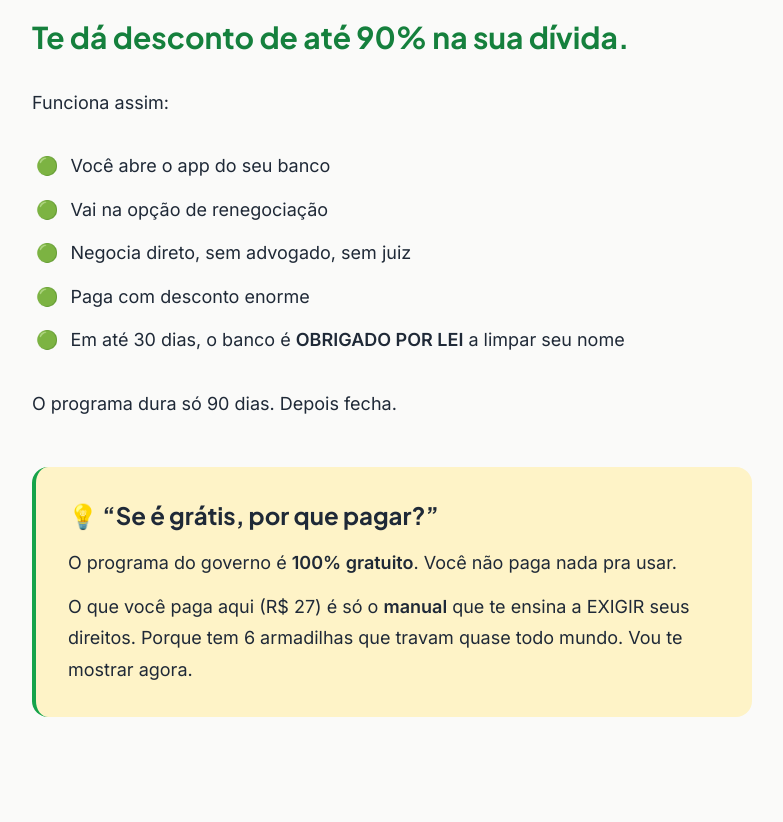
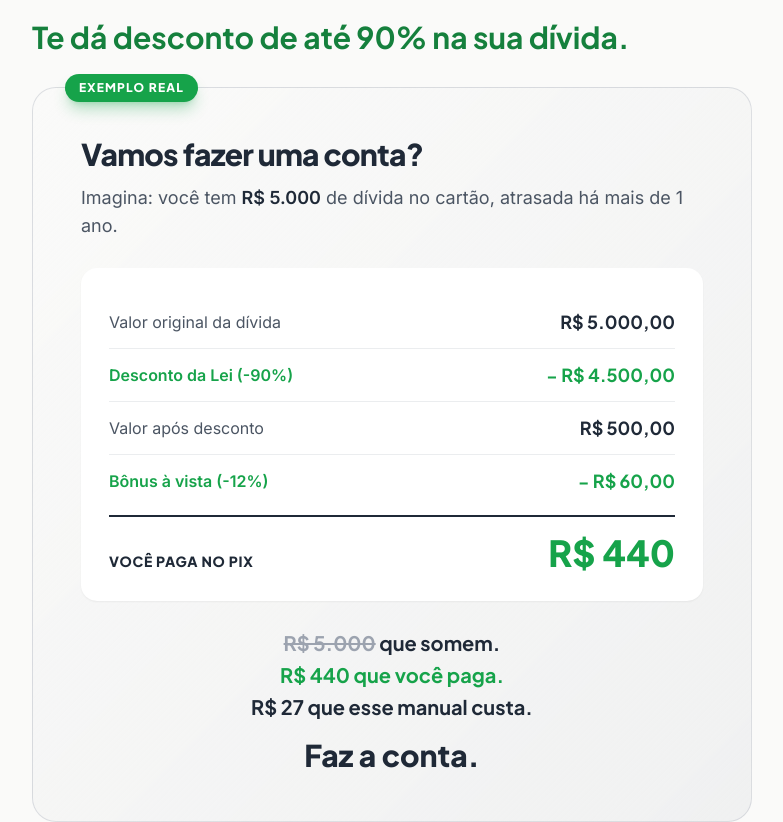
Before and after one commit to ledogabriel94-ctrl/manual-desenrola-2026, a Next.js app: page / in a window 1280 px wide. Shown: the part 1180-2002 px from the top of the page, without its empty margins (248-1031 px from the left). Built offline with nearby package versions, Linux system fonts and the light colour scheme; no server answers.

Commit message:
feat: adiciona caixa de calculo na Secao 1

```diff
--- a/components/Section1News.tsx
+++ b/components/Section1News.tsx
@@ -24,6 +24,107 @@ export function Section1News() {
           <p className="font-display text-2xl font-bold text-verde-dark md:text-3xl">
             Te dá desconto de até 90% na sua dívida.
           </p>
+
+          {/* Caixa de Cálculo — Exemplo Real */}
+          <div className="relative mt-12 mb-12 rounded-3xl border border-cinza-claro/30 bg-gradient-to-br from-off-white to-cinza-claro/10 p-10 md:p-12">
+            {/* Tag verde "Exemplo real" */}
+            <span className="absolute -top-3.5 left-8 inline-block rounded-full bg-verde px-3.5 py-1.5 font-display text-xs font-extrabold uppercase tracking-widest text-white shadow-lg shadow-verde/30">
+              Exemplo real
+            </span>
+
+            {/* Título */}
+            <h3 className="mb-3 font-display text-2xl font-extrabold leading-tight text-cinza-grafite md:text-3xl">
+              Vamos fazer uma conta?
+            </h3>
+
+            {/* Intro */}
+            <p className="mb-7 text-base leading-relaxed text-cinza-medio md:text-lg">
+              Imagina: você tem{" "}
+              <strong className="text-cinza-grafite">R$ 5.000</strong> de dívida no
+              cartão, atrasada há mais de 1 ano.
+            </p>
+
+            {/* Tabela visual de cálculo */}
+            <div className="mb-7 rounded-2xl bg-white p-6 shadow-sm md:p-7">
+              {/* Linha 1: Valor original */}
+              <div className="flex items-center justify-between py-3">
+                <span className="text-base text-cinza-medio">
+                  Valor original da dívida
+                </span>
+                <span className="font-display text-base font-bold text-cinza-grafite md:text-lg">
+                  R$ 5.000,00
+                </span>
+              </div>
+
+              <div className="h-px bg-cinza-claro/20" />
+
+              {/* Linha 2: Desconto da Lei */}
+              <div className="flex items-center justify-between py-3 text-verde">
+                <span className="text-base font-semibold">
+                  Desconto da Lei <strong>(-90%)</strong>
+                </span>
+                <span className="font-display text-base font-bold md:text-lg">
+                  − R$ 4.500,00
+                </span>
+              </div>
+
+              <div className="h-px bg-cinza-claro/20" />
+
+              {/* Linha 3: Valor após desconto */}
+              <div className="flex items-center justify-between py-3">
+                <span className="text-base text-cinza-medio">
+                  Valor após desconto
+                </span>
+                <span className="font-display text-base font-bold text-cinza-grafite md:text-lg">
+                  R$ 500,00
+                </span>
+              </div>
+
+              <div className="h-px bg-cinza-claro/20" />
+
+              {/* Linha 4: Bônus à vista */}
+              <div className="flex items-center justify-between py-3 text-verde">
+                <span className="text-base font-semibold">
+                  Bônus à vista <strong>(-12%)</strong>
+                </span>
+                <span className="font-display text-base font-bold md:text-lg">
+                  − R$ 60,00
+                </span>
+              </div>
+
+              {/* Separador duplo destacado */}
+              <div className="my-2 h-0.5 bg-cinza-grafite" />
+
+              {/* Linha final: Você paga no Pix */}
+              <div className="flex items-baseline justify-between pt-2">
+                <span className="font-display text-sm font-extrabold uppercase tracking-wider text-cinza-grafite">
+                  Você paga no Pix
+                </span>
+                <span className="font-display text-3xl font-extrabold text-verde md:text-4xl">
+                  R$ 440
+                </span>
+              </div>
+            </div>
+
+            {/* Punchline */}
+            <div className="text-center">
+              <p className="mb-1 font-display text-lg font-semibold text-cinza-grafite md:text-xl">
+                <span className="text-cinza-claro line-through decoration-2">
+                  R$ 5.000
+                </span>{" "}
+                que somem.
+              </p>
+              <p className="mb-1 font-display text-lg font-semibold text-verde md:text-xl">
+                R$ 440 que você paga.
+              </p>
+              <p className="mb-4 font-display text-lg font-semibold text-cinza-grafite md:text-xl">
+                R$ 27 que esse manual custa.
+              </p>
+              <p className="font-display text-2xl font-extrabold text-cinza-grafite md:text-3xl">
+                Faz a conta.
+              </p>
+            </div>
+          </div>
 
           <p>Funciona assim:</p>
 
```
